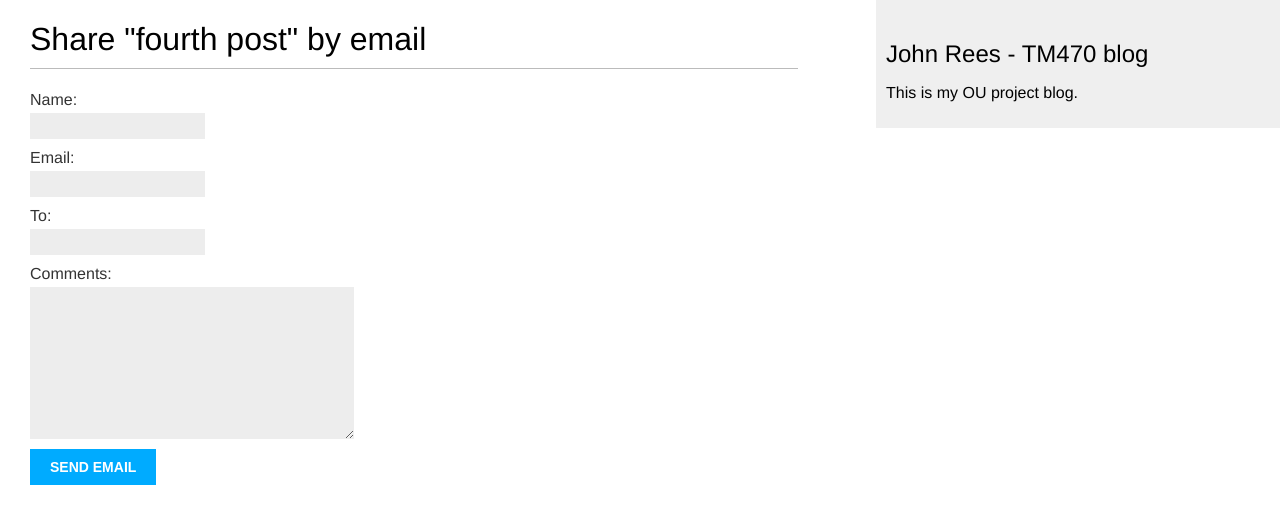
After one commit to jrees/oublog, a Django app: page /blog/4/share/ in a window 1280 px wide. The commit adds this page. Shown: the top 524 px of the page. Run offline with Django 3.2, Linux system fonts and the light colour scheme; data comes from the database, SQL or seed files in the repository.

Commit message:
Added 'sahre this post'
Added share this post by email option... although did not fill in
correct email settings so will not work as is.

```diff
--- /dev/null
+++ b/blog/forms.py
@@ -0,0 +1,7 @@
+from django import forms
+
+class EmailPostForm(forms.Form):
+    name = forms.CharField(max_length=25)
+    email = forms.EmailField()
+    to = forms.EmailField()
+    comments = forms.CharField(required=False, widget=forms.Textarea)
--- a/blog/templates/blog/post/detail.html
+++ b/blog/templates/blog/post/detail.html
@@ -8,4 +8,8 @@
         Published {{ post.publish}} by {{ post.author }}
     </p>
         {{ post.body|linebreaks }}
+    <p>
+        <a href="{% url "blog:post_share" post.id %}">
+            Share this post
+        </a>
 {% endblock %}
--- a/blog/templates/blog/post/list.html
+++ b/blog/templates/blog/post/list.html
@@ -15,5 +15,5 @@
         </p>
         {{ post.body|truncatewords:30|linebreaks }}
     {% endfor %}
-    {% include "pagination.html" with page=posts %}
+    {% include "pagination.html" with page=page_obj %}
 {% endblock %}
--- /dev/null
+++ b/blog/templates/blog/post/share.html
@@ -0,0 +1,19 @@
+{% extends "blog/base.html" %}
+
+{% block title %}Share a post{% endblock %}
+
+{% block content %}
+    {% if sent %}
+        <h1>Email successfully sent</h1>
+        <p>
+            "{{ post.title }}" was successfully sent to {{ cd.to }}.
+        </p>
+    {% else %}
+        <h1>Share "{{ post.title }}" by email</h1>
+        <form action="." method="post">
+            {{ form.as_p }}
+            {% csrf_token %}
+            <input type="submit" value="Send email">
+        </form>
+    {% endif %}
+{% endblock %}
--- a/blog/urls.py
+++ b/blog/urls.py
@@ -3,7 +3,10 @@ from . import views
 
 urlpatterns = [
     # post views
-    url(r'^$', views.post_list, name='post_list'),
+    # url(r'^$', views.post_list, name='post_list'),
+    url(r'^(?P<post_id>\d+)/share/$', views.post_share,
+    name='post_share'),
+    url(r'^$', views.PostListView.as_view(), name='post_list'),
     url(r'^(?P<year>\d{4})/(?P<month>\d{2})/(?P<day>\d{2})/'\
     r'(?P<post>[-\w]+)/$',
     views.post_detail,
--- a/blog/views.py
+++ b/blog/views.py
@@ -1,6 +1,15 @@
 from django.shortcuts import render, get_object_or_404
 from django.core.paginator import Paginator, EmptyPage, PageNotAnInteger
+from django.views.generic import ListView
+from django.core.mail import send_mail
 from .models import Post
+from .forms import EmailPostForm
+
+class PostListView(ListView):
+    queryset = Post.published.all()
+    context_object_name = 'posts'
+    paginate_by = 3
+    template_name = 'blog/post/list.html'
 
 # Create your views here.
 def post_list(request):
@@ -29,3 +38,25 @@ def post_detail(request, year, month, day, post):
     return render(request,
         'blog/post/detail.html',
         {'post': post})
+
+def post_share(request, post_id):
+    # retireve post by id
+    post = get_object_or_404(Post, id=post_id, status='published')
+    sent = False
+
+    if request.method == 'POST':
+        # Form was submitted
+        if form.is_valid():
+            # Form fields passed validation
+            cd = form.cleaned_data
+            # send Email
+            post_url = request.build_absolute_uri(post.get_absolute_url())
+            subject = '{} ({}) recommends you reading "{}"'.\
+            format(cd['name'], cd['email'], post.title)
+            message = 'Read "{}" at {}\n\n{}\'s comments: {}'.\
+            format(post.title, post_url, cd['name'], cd['comments'])
+            send_mail(subject, message, 'admin@myblog.com', [cd['to']])
+            sent = True
+    else:
+        form = EmailPostForm()
+    return render(request, 'blog/post/share.html', {'post': post, 'form':form, 'sent': sent})
--- a/oublog/settings.py
+++ b/oublog/settings.py
@@ -101,3 +101,9 @@ USE_TZ = True
 # https://docs.djangoproject.com/en/1.8/howto/static-files/
 
 STATIC_URL = '/static/'
+
+EMAIL_HOST = 'smtp.gmail.com'
+EMAIL_HOST_USER = 'your_account@gmail.com'
+EMAIL_HOST_PASSWORD = 'your_password'
+EMAIL_PORT = 587
+EMAIL_USE_TLS = True
```
